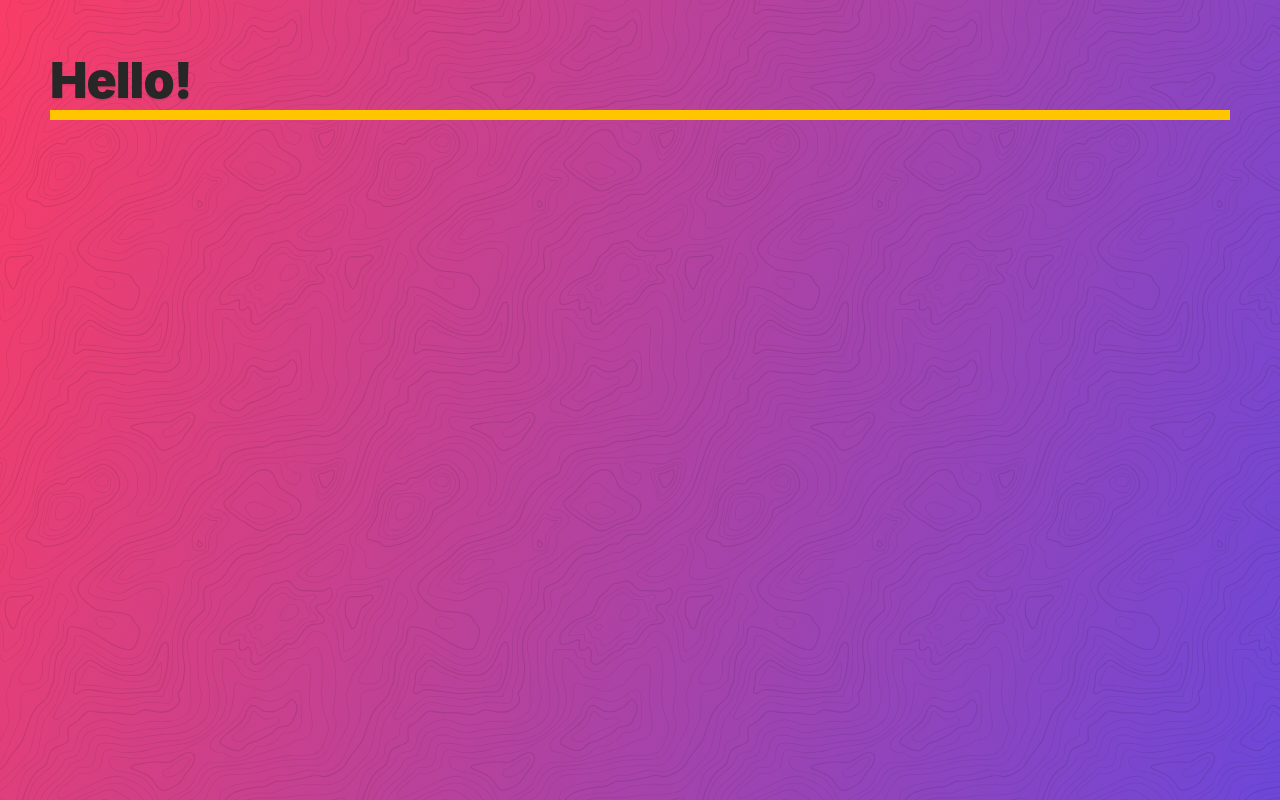
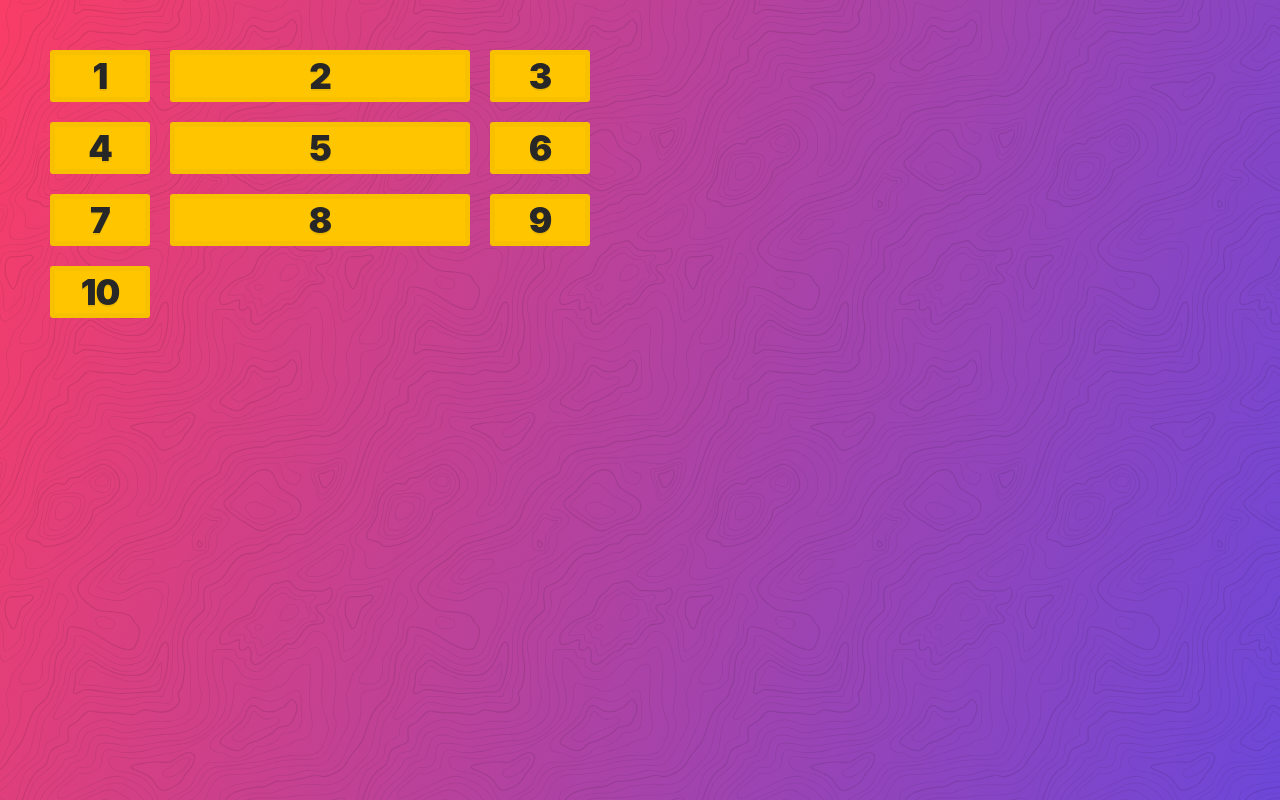
Before and after one commit to koakekuna/css-grid, a website: page index.html in a window 1280 px wide. Drawn offline with Linux system fonts and the light colour scheme.

Commit message:
complete lesson 3

```diff
--- a/index.html
+++ b/index.html
@@ -5,19 +5,29 @@
   <meta charset="UTF-8">
   <meta name="viewport" content="width=device-width, initial-scale=1.0">
   <link rel="stylesheet" href="../assets/style.css">
-  <title>Starter Files and Tooling Setup!</title>
+  <title>CSS Grid Playground</title>
 </head>
 
-<style>
-  p {
-    font-size: 50px;
-    border-bottom: 10px solid var(--yellow);
-    color: var(--black);
-  }
-</style>
-
 <body>
-  <p>Hello!</p>
+  <div class="container">
+    <div class="item">1</div>
+    <div class="item">2</div>
+    <div class="item">3</div>
+    <div class="item">4</div>
+    <div class="item">5</div>
+    <div class="item">6</div>
+    <div class="item">7</div>
+    <div class="item">8</div>
+    <div class="item">9</div>
+    <div class="item">10</div>
+  </div>
+  <style>
+    .container {
+      display: grid;
+      grid-template-columns: 100px 300px 100px;
+      grid-gap: 20px;
+    }
+  </style>
 </body>
 
 </html>
```
Also changed, not shown: readme.md.
